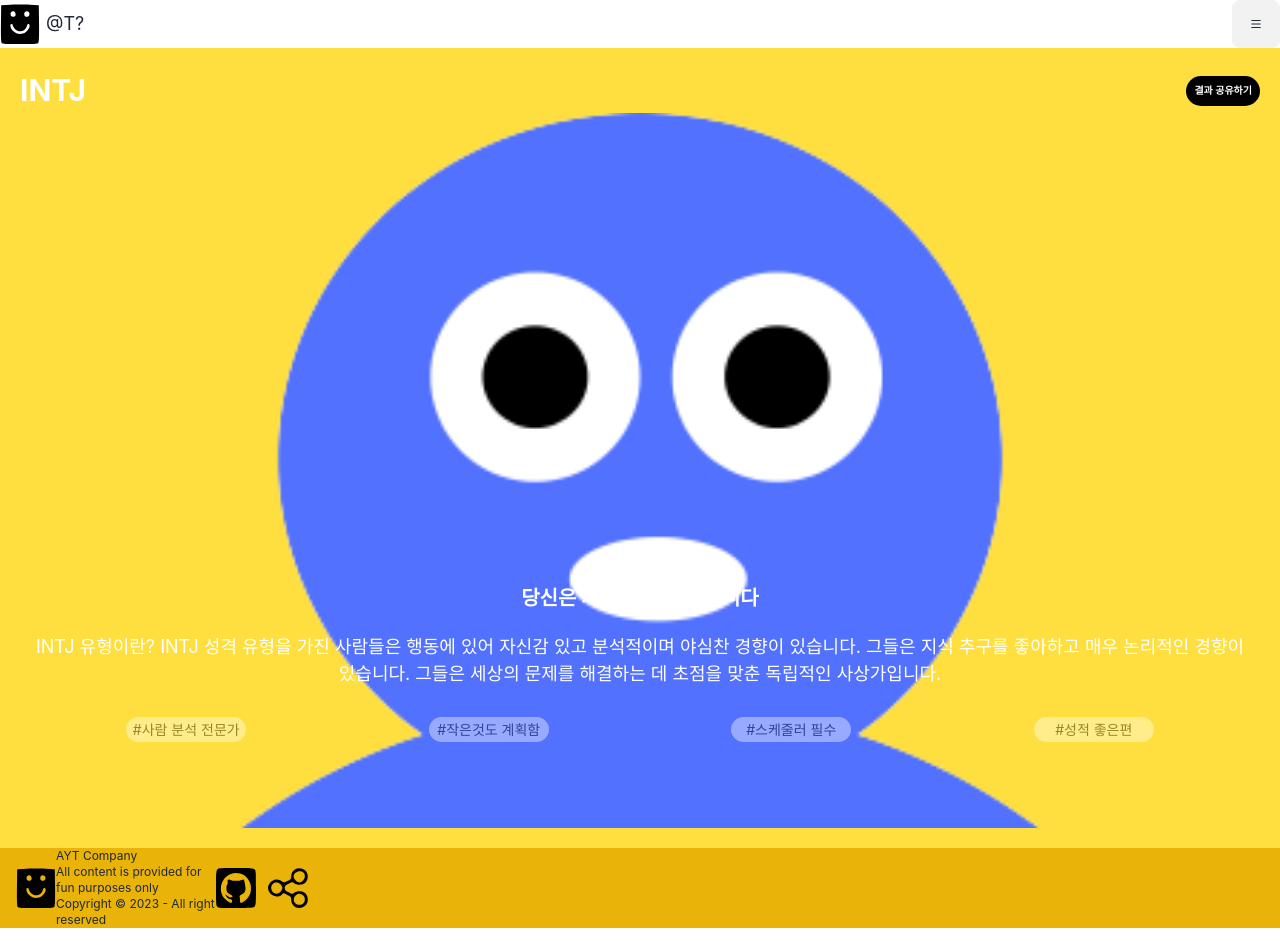
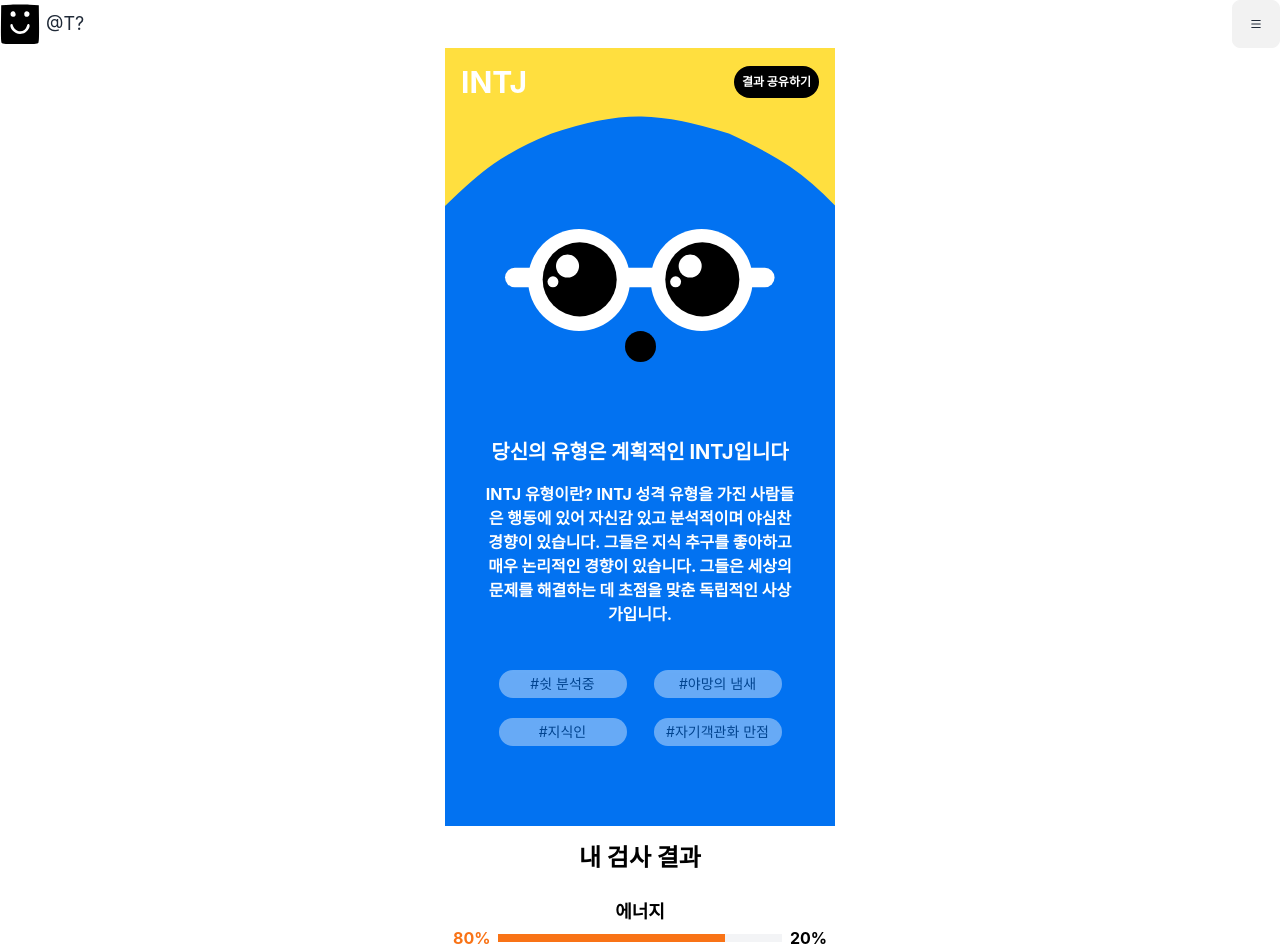
Before and after one commit to are-you-T/client, a React (Create React App) app: page /test/result in a window 1280 px wide. Shown: the top 952 px of the page. Before the commit the page ends 928 px from the top, so only its background shows below. Built offline with nearby package versions, Linux system fonts and the light colour scheme.

Commit message:
style: TestResult Page Styling

```diff
--- a/src/components/HashTag.module.css
+++ /dev/null
@@ -1,10 +0,0 @@
-.tag{
-  border-radius: 1rem;
-  background-color: white;
-  opacity: 0.4;
-  color: black;
-  font-size: 14px;
-  width: 120px;
-  margin-top: 20px;
-  padding: 2px;
-}
--- a/src/components/HashTag.tsx
+++ b/src/components/HashTag.tsx
@@ -1,9 +1,20 @@
 import React from 'react';
-import styles from './HashTag.module.css';
+import tw from "tailwind-styled-components";
 
 //@ts-ignore
 export default function HashTag({text}) {
   return (
-    <li className={styles.tag}>#{text}</li>
+    <Tag>#{text}</Tag>
   );
 }
+
+const Tag = tw.li`
+rounded-2xl
+bg-white
+text-black
+text-sm
+w-32
+mt-5
+p-1
+opacity-40
+`
--- /dev/null
+++ b/src/components/TypePercentageBar.tsx
@@ -0,0 +1,55 @@
+import React from 'react';
+import tw from "tailwind-styled-components";
+
+
+//@ts-ignore
+export default function TypePercentageBar({title,type1,type2,percent1,percent2,bar,textColor,barColor}) {
+  return (
+    <Container>
+      <Title>{title}</Title>
+      <Main>
+        <Top>
+          <span className={textColor}>{percent1}%</span>
+          <BarBackground>
+            <div className={`${barColor} ${bar} h-2`}></div>
+          </BarBackground>
+          <span>{percent2}%</span>
+        </Top>
+        <Bottom>
+          <span className={textColor}>{type1}</span>
+          <span>{type2}</span>
+        </Bottom>
+      </Main>
+    </Container>
+  );
+}
+
+const Container = tw.div`
+bg-white
+text-center
+text-black
+p-2
+`
+const Title = tw.div`
+font-bold
+text-lg
+`
+const Main = tw.div`
+w-full
+`
+const Top = tw.div`
+flex
+justify-between
+font-bold
+items-center
+gap-2
+`
+const Bottom = tw.div`
+flex
+justify-between
+`
+const BarBackground = tw.div`
+bg-gray-100
+h-2
+w-full
+`
--- a/src/pages/TestResult.module.css
+++ /dev/null
@@ -1,65 +0,0 @@
-.container{
-  display: flex;
-  flex-direction: column;
-  width: 100%;
-  height: 100vh;
-  background-color: #ffdf3f;
-  color: #ffffff;
-  padding: 20px;
-}
-
-.header{
-  display: flex;
-  justify-content: space-between;
-  align-items: center;
-}
-
-.mbti{
-  font-weight: bold;
-  font-size:30px;
-}
-
-.resultBtn{
-  background-color: #000000;
-  font-size: 10px;
-  font-weight: bold;
-  border-radius: 20px;
-  height: 30px;
-  padding: 0px 8px;
-  cursor: pointer;
-}
-
-.result{
-  height: 90vh;
-  display: flex;
-  flex-direction: column;
-  background-image: url('/public/img/character.png');
-  background-repeat: no-repeat;
-  background-size: cover;
-  background-position: top center;
-  position: relative;
-}
-
-.text{
-  position: absolute;
-  bottom: 12%;
-  text-align: center;
-  padding: 0px 15px;
-  font-size: 18px;
-}
-
-.textTitle{
-  font-size: 20px;
-  font-weight: bold;
-  margin-bottom: 20px;
-}
-
-.textContents{
-  margin-bottom: 10px;
-}
-
-.tags{
-  display: flex;
-  flex-wrap: wrap;
-  justify-content: space-around;
-}
--- a/src/pages/TestResult.tsx
+++ b/src/pages/TestResult.tsx
@@ -1,26 +1,136 @@
 import React from 'react';
+import tw from "tailwind-styled-components";
 import HashTag from '../components/HashTag';
-import styles from './TestResult.module.css';
-
+import TypePercentageBar from '../components/TypePercentageBar';
 export default function TestResult() {
   return (
-    <section className={styles.container}>
-        <header className={styles.header}>
-          <h3 className={styles.mbti}>INTJ</h3>
-          <button className={styles.resultBtn}>결과 공유하기</button>
-        </header>
-        <section className={styles.result}>
-          <main className={styles.text}>
-            <h5 className={styles.textTitle}>당신은 계획적인 INTJ입니다</h5>
-            <div className={styles.textContents}>INTJ 유형이란? INTJ 성격 유형을 가진 사람들은 행동에 있어 자신감 있고 분석적이며 야심찬 경향이 있습니다. 그들은 지식 추구를 좋아하고 매우 논리적인 경향이 있습니다. 그들은 세상의 문제를 해결하는 데 초점을 맞춘 독립적인 사상가입니다.</div>
-            <ul className={styles.tags}>
-              <HashTag text='사람 분석 전문가'/>
-              <HashTag text='작은것도 계획함'/>
-              <HashTag text='스케줄러 필수'/>
-              <HashTag text='성적 좋은편'/>
-            </ul>
-          </main>
-        </section>
-    </section>
+    <Container>
+      <Header>
+        <Type>INTJ</Type>
+        <Button>결과 공유하기</Button>
+      </Header>
+      <Main>
+          <Character></Character>
+          <ContentWrapper>
+            <CharTitle>당신의 유형은 계획적인 INTJ입니다</CharTitle>
+            <CharContent>INTJ 유형이란? INTJ 성격 유형을 가진 사람들은 행동에 있어 자신감 있고 분석적이며 야심찬 경향이 있습니다. 그들은 지식 추구를 좋아하고 매우 논리적인 경향이 있습니다. 그들은 세상의 문제를 해결하는 데 초점을 맞춘 독립적인 사상가입니다.</CharContent>
+            <HashTags>
+              <HashTag text="쉿 분석중"></HashTag>
+              <HashTag text="야망의 냄새"></HashTag>
+              <HashTag text="지식인"></HashTag>
+              <HashTag text="자기객관화 만점"></HashTag>
+            </HashTags>
+          </ContentWrapper>
+          <OtherMain>
+            <OtherTitle>내 검사 결과</OtherTitle>
+            <TypePercentageBar title="에너지" type1="직관형" type2="현실주의형" percent1={80} percent2={20} bar="w-4/5" textColor="text-orange-500" barColor="bg-orange-500"/>
+            <TypePercentageBar title="본성" type1="사고형" type2="감정형" percent1={60} percent2={40} bar="w-3/5" textColor="text-green-500" barColor="bg-green-500"/>
+            <TypePercentageBar title="전술" type1="계획형" type2="탐색형" percent1={100} percent2={0} bar="w-5/5" textColor="text-purple-500" barColor="bg-purple-500"/>
+          </OtherMain>
+          <Buttons>
+              <ButtonItem>다시하기</ButtonItem>
+              <ButtonItem>통계 보러가기</ButtonItem>
+              <ButtonItem>담벼락 보러가기</ButtonItem>
+          </Buttons>
+      </Main>
+    </Container>
   );
 }
+
+const Container = tw.section`
+w-[390px]
+bg-[#ffdf3f]
+mx-auto
+my-0
+`
+const Header = tw.header`
+w-full
+flex
+justify-between
+items-center
+p-4
+`
+const Type = tw.h3`
+font-bold
+text-3xl
+text-white
+`
+const Button = tw.button`
+bg-black
+text-white
+text-xs
+font-bold
+h-8
+cursor-pointer
+rounded-3xl
+px-2
+`
+const Main = tw.section`
+w-full
+`
+const Character = tw.div`
+w-[390px]
+h-[342px]
+bg-test
+bg-no-repeat
+m-auto
+border-[#B2ACF9]
+border-b-4
+`
+const ContentWrapper = tw.div`
+bg-[#0272f1]
+py-5
+px-10
+pb-20
+text-black
+text-center
+relative
+bottom-10
+`;
+const CharTitle = tw.h5`
+text-white
+text-xl
+font-bold
+mb-4
+`
+const CharContent = tw.div`
+text-white
+text-base
+font-bold
+mb-6
+`
+const HashTags = tw.ul`
+list-none
+grid
+grid-cols-2
+place-items-center
+`
+const  OtherMain= tw.section`
+w-full
+relative
+bottom-10
+bg-white
+`
+const OtherTitle = tw.div`
+font-bold
+text-2xl
+text-black
+text-center
+py-4
+`
+const Buttons = tw.div`
+flex
+flex-col
+pb-10
+`
+
+const ButtonItem = tw.div`
+text-center
+bg-black
+rounded-3xl
+text-white
+font-bold
+my-2
+mx-10
+py-2
+`
--- a/tailwind.config.js
+++ b/tailwind.config.js
@@ -14,6 +14,7 @@ module.exports = {
         "black-semi-transparent": "rgba(0,0,0,0.7)",
         "regal-yellow": "#FFDF3F",
         "regal-purple": "#B2ACF9",
+        test: "url('../src/assets/test.svg')",
       },
     },
   },
```
Also changed, not shown: public/img/character.png (deleted), src/assets/test.svg (added).
